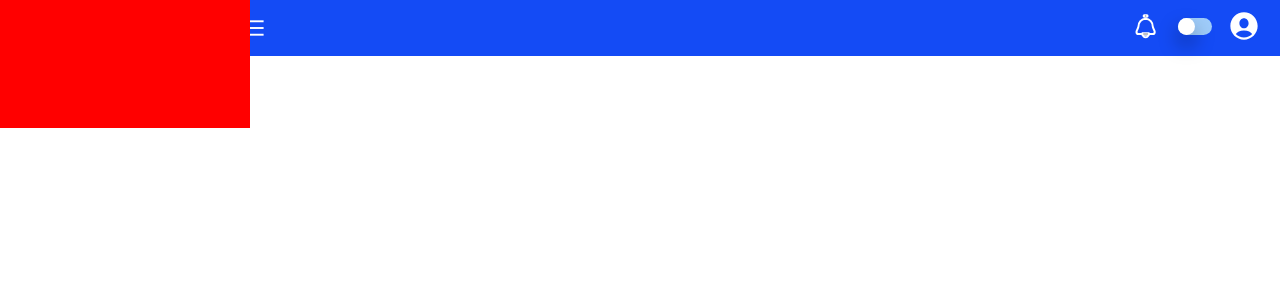
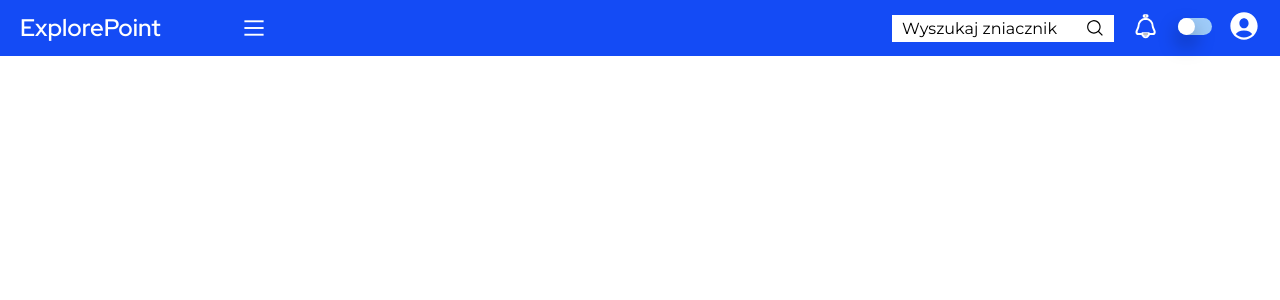
Before and after one commit to RafalFFF/ExplorePoint, a React (Create React App) app: page / in a window 1280 px wide. Shown: the top 300 px of the page. Built offline with nearby package versions, Linux system fonts and the light colour scheme.

Commit message:
Add reponsive to sidebar and navbar. Install react-router-dom

```diff
--- a/package.json
+++ b/package.json
@@ -8,6 +8,7 @@
     "@testing-library/user-event": "^13.5.0",
     "react": "^18.2.0",
     "react-dom": "^18.2.0",
+    "react-router-dom": "^6.20.0",
     "react-scripts": "5.0.1",
     "sass": "^1.69.5",
     "web-vitals": "^2.1.4"
--- a/src/App.js
+++ b/src/App.js
@@ -1,14 +1,20 @@
 import { useContext, useState, } from 'react'
 import NavBar from './components/navBar/NavBar';
+import ContextProvider from './context/Context';
+import {
+  BrowserRouter as Router,
+  Switch,
+  Route,
+  Link
+} from "react-router-dom";
 import './App.scss';
-import ContextProvider from './context/Context';
 
-import {AppContext} from './context/Context';
 
 const  App=()=> {
 
 
   return (
+
     <ContextProvider>
         <NavBar/>
     </ContextProvider>
--- a/src/components/SideBar/SideBar.jsx
+++ b/src/components/SideBar/SideBar.jsx
@@ -1,10 +1,14 @@
 import './sideBar.scss'
 
 
-const SideBar = ({top})=>{
-    console.log(top);
+const SideBar = ({top, sidebar})=>{
+
+    const sidebarStyles ={
+        top:`${top}px`,
+        height:`calc(100vh - ${top}px`,
+    }
     return(
-       <div className="sidebar">
+       <div style={sidebarStyles}  className={sidebar ? "sidebar sidebar--active":"sidebar"}>
 
        </div>
     )
--- a/src/components/SideBar/sideBar.scss
+++ b/src/components/SideBar/sideBar.scss
@@ -1,9 +1,23 @@
 .sidebar{
-    position: fixed;
+    position: absolute;
+    z-index: 1;
     left: 0px;
     display: flex;
-    max-width: 250px;
+    max-width: 270px;
     width: 100%;
-    height: 200px;
-    background-color: red;
+    background-color: #010655db;
+    transform: translateX(-100%);
+    transition: transform .6s;
+    &--active{
+        transform: translateX(0%);
+    }
+    @media (max-width: 768px){
+        width: 100%;
+        max-width: 100%;
+        height: 400px !important;
+        transform: translateY(-100%) translateX(0);
+        &--active{
+            transform: translateY(0%) translateX(0);
+        }
+    }
 }
--- a/src/components/navBar/NavBar.jsx
+++ b/src/components/navBar/NavBar.jsx
@@ -6,11 +6,16 @@ import SideBar from '../SideBar/SideBar';
 const NavBar = ()=>{
 
   const context = useContext(AppContext);
-  const NavigationBar = useRef()
+
   const {darkMode,setDarkMode} = context;
+  const {sidebar,setSidebar} = context;
+
+  const [mobileSearch, setMobileSearch] = useState(false)
+
+
+  const NavigationBar = useRef();
 
   const [NavbarHeight,setNavbarHeight] = useState(0)
-  const [sidebar, setSidebar] = useState(false);
 
   useEffect(()=>{
     if(NavigationBar.current){
@@ -21,9 +26,10 @@ const NavBar = ()=>{
 
   return (
         <div className='navigation' ref={NavigationBar}>
+          <div className="navigation__wrapper">
             <div className='navigation__right'>
               <span className='navigation__site-name'>ExplorePoint</span>
-              <button className={ sidebar ? "navigation__hamburger navigation__hamburger--active" : "navigation__hamburger" } onClick={()=>setSidebar(!sidebar)} aria-label="Main Menu">
+              <button onClick={()=>setSidebar(!sidebar)} className={ sidebar ? "navigation__hamburger navigation__hamburger--active" : "navigation__hamburger" } onClick={()=>setSidebar(!sidebar)} aria-label="Main Menu">
                 <svg width="32px" height="32px" viewBox="0 0 100 100">
                   <path className="line line1" d="M 20,29.000046 H 80.000231 C 80.000231,29.000046 94.498839,28.817352 94.532987,66.711331 94.543142,77.980673 90.966081,81.670246 85.259173,81.668997 79.552261,81.667751 75.000211,74.999942 75.000211,74.999942 L 25.000021,25.000058" />
                   <path className="line line2" d="M 20,50 H 80" />
@@ -31,13 +37,21 @@ const NavBar = ()=>{
                 </svg>
             </button>
             </div>
-
             <div className="navigation__left">
+                <form className={mobileSearch ? "navigation__search-bar--active navigation__search-bar" :"navigation__search-bar"}>
+                  <input type="text" placeholder='Wyszukaj zniacznik' />
+                  <button type='submit' className='navigation__search-icon'>
+                    <svg  width="18px" height="18px" viewBox="0 0 1024 1024"   version="1.1" xmlns="http://www.w3.org/2000/svg"><path d="M448 768A320 320 0 1 0 448 128a320 320 0 0 0 0 640z m297.344-76.992l214.592 214.592-54.336 54.336-214.592-214.592a384 384 0 1 1 54.336-54.336z" fill="#000000" /></svg>
+                  </button >
+                </form>
                 <div className="navigation__notifications">
                   <svg width="32px" height="32px" viewBox="0 0 24 24" fill="none" xmlns="http://www.w3.org/2000/svg">
                     <path fillRule="evenodd" clipRule="evenodd" d="M6.31317 12.463C6.20006 9.29213 8.60976 6.6252 11.701 6.5C14.7923 6.6252 17.202 9.29213 17.0889 12.463C17.0889 13.78 18.4841 15.063 18.525 16.383C18.525 16.4017 18.525 16.4203 18.525 16.439C18.5552 17.2847 17.9124 17.9959 17.0879 18.029H13.9757C13.9786 18.677 13.7404 19.3018 13.3098 19.776C12.8957 20.2372 12.3123 20.4996 11.701 20.4996C11.0897 20.4996 10.5064 20.2372 10.0923 19.776C9.66161 19.3018 9.42346 18.677 9.42635 18.029H6.31317C5.48869 17.9959 4.84583 17.2847 4.87602 16.439C4.87602 16.4203 4.87602 16.4017 4.87602 16.383C4.91795 15.067 6.31317 13.781 6.31317 12.463Z" stroke="#000000" strokeWidth="1.5" strokeLinecap="round" strokeLinejoin="round"/>
                     <path d="M9.42633 17.279C9.01212 17.279 8.67633 17.6148 8.67633 18.029C8.67633 18.4432 9.01212 18.779 9.42633 18.779V17.279ZM13.9757 18.779C14.3899 18.779 14.7257 18.4432 14.7257 18.029C14.7257 17.6148 14.3899 17.279 13.9757 17.279V18.779ZM12.676 5.25C13.0902 5.25 13.426 4.91421 13.426 4.5C13.426 4.08579 13.0902 3.75 12.676 3.75V5.25ZM10.726 3.75C10.3118 3.75 9.97601 4.08579 9.97601 4.5C9.97601 4.91421 10.3118 5.25 10.726 5.25V3.75ZM9.42633 18.779H13.9757V17.279H9.42633V18.779ZM12.676 3.75H10.726V5.25H12.676V3.75Z" fill="#000000"/>
                   </svg>
+                </div>
+                <div onClick={()=>setMobileSearch(!mobileSearch)} className='navigation__search-mobile'>
+                  <svg  width="24px" height="24px" viewBox="0 0 1024 1024"   version="1.1" xmlns="http://www.w3.org/2000/svg"><path d="M448 768A320 320 0 1 0 448 128a320 320 0 0 0 0 640z m297.344-76.992l214.592 214.592-54.336 54.336-214.592-214.592a384 384 0 1 1 54.336-54.336z" fill="#fff" /></svg>
                 </div>
                 <div className="navigation__dark-mode">
                 <label className="navigation__dark-swtich">
@@ -49,7 +63,8 @@ const NavBar = ()=>{
                   <svg fill="#000000" width="32px" height="32px" viewBox="0 0 56 56" xmlns="http://www.w3.org/2000/svg"><path d="M 27.9999 51.9063 C 41.0546 51.9063 51.9063 41.0781 51.9063 28 C 51.9063 14.9453 41.0312 4.0937 27.9765 4.0937 C 14.8983 4.0937 4.0937 14.9453 4.0937 28 C 4.0937 41.0781 14.9218 51.9063 27.9999 51.9063 Z M 27.9999 14.5 C 32.4765 14.5 36.0390 18.4375 36.0390 23.1719 C 36.0390 28.2109 32.4999 32.0547 27.9999 32.0078 C 23.4765 31.9609 19.9609 28.2109 19.9609 23.1719 C 19.9140 18.4375 23.4999 14.5 27.9999 14.5 Z M 42.2499 41.8750 L 42.3202 42.1797 C 38.7109 46.0234 33.3671 48.2266 27.9999 48.2266 C 22.6093 48.2266 17.2655 46.0234 13.6562 42.1797 L 13.7265 41.8750 C 15.7655 39.0625 20.7812 35.9922 27.9999 35.9922 C 35.1952 35.9922 40.2343 39.0625 42.2499 41.8750 Z"/></svg>
                 </div>
             </div>
-            <SideBar top={NavbarHeight}/>
+            </div>
+            <SideBar top={NavbarHeight} sidebar={sidebar} />
         </div>
       )
 }
--- a/src/components/navBar/navBar.scss
+++ b/src/components/navBar/navBar.scss
@@ -55,12 +55,16 @@
 
 .navigation{
     width: 100vw;
+    &__wrapper{
       display: flex;
       align-items: center;
+      width: 100%;
       justify-content: space-between;
       padding: 10px 20px;
       background-color: $piramy-blue;
       position: relative;
+      z-index: 10;
+    }
     &__right{
         max-width: 250px;
         justify-content: space-between;
@@ -125,6 +129,43 @@
         align-items: center;
         gap: 16px;
     }
+    &__search-bar{
+      position: relative;
+      display: flex;
+      align-items: center;
+      position: relative;
+      input{
+        padding: 4px 20px;
+        padding-left: 10px;
+        z-index: 1;
+        position: relative;
+        border: none;
+        font-size: 16px;
+        &::placeholder{
+          color: #000;
+        }
+      }
+
+    }
+    &__search-mobile{
+      display: none;
+    }
+    &__search-icon{
+      position: absolute;
+      background-color: transparent;
+      border: none;
+
+      top: 50%;
+      z-index: 2;
+      right: 10px;
+      transform: translateY(-50%);
+      display: flex;
+      align-items: center;
+      justify-content: center;
+      &:hover{
+        cursor: pointer;
+      }
+    }
     &__notifications{
         &:hover{
             cursor: pointer;
@@ -145,4 +186,45 @@
             }
         }
     }
+    @media (max-width: 768px) {
+      &__search-mobile{
+        display: flex;
       }
+      &__notifications{
+        display: none;
+      }
+      &__search-bar{
+        transform: translateX(-100%);
+
+        transition: transform .6s;
+        position: absolute;
+        top: 56px;
+        left: 0px;
+        border-bottom: solid 1px black;
+        border-right: solid 1px black;
+        padding: 0px;
+        width: 100%;
+        z-index: 10;
+        input{
+          width: 100%;
+          height: 100%;
+        }
+        &--active{
+          transform: translateX(0%);
+        }
+      }
+      &__right{
+        max-width: fit-content;
+        gap: 20px;
+      }
+    }
+    @media (max-width: 768px){
+      &__wrapper{
+        padding: 10px;
+      }
+      &__site-name{
+        font-size: 18px;
+        line-height: 18px;
+      }
+    }
+}
--- a/src/context/Context.jsx
+++ b/src/context/Context.jsx
@@ -5,8 +5,12 @@ const AppContext = createContext();
 
 const  ContextProvider=({children})=> {
     const [darkMode, setDarkMode] = useState(false);
+    const [sidebar, setSidebar] = useState(false);
+
+    console.log(`sidebar w kontekscie aplikacji - ${sidebar}`)
+
   return (
-    <AppContext.Provider value={{darkMode,setDarkMode}}>
+    <AppContext.Provider value={{darkMode,setDarkMode,sidebar, setSidebar}}>
       {children}
     </AppContext.Provider>
   );
```
Also changed, not shown: src/pages/Home.jsx (added), src/pages/home.scss (added), 1 other file (tests, documents, lock files or other folders). Lines whose indentation alone changed are shown as unchanged.
